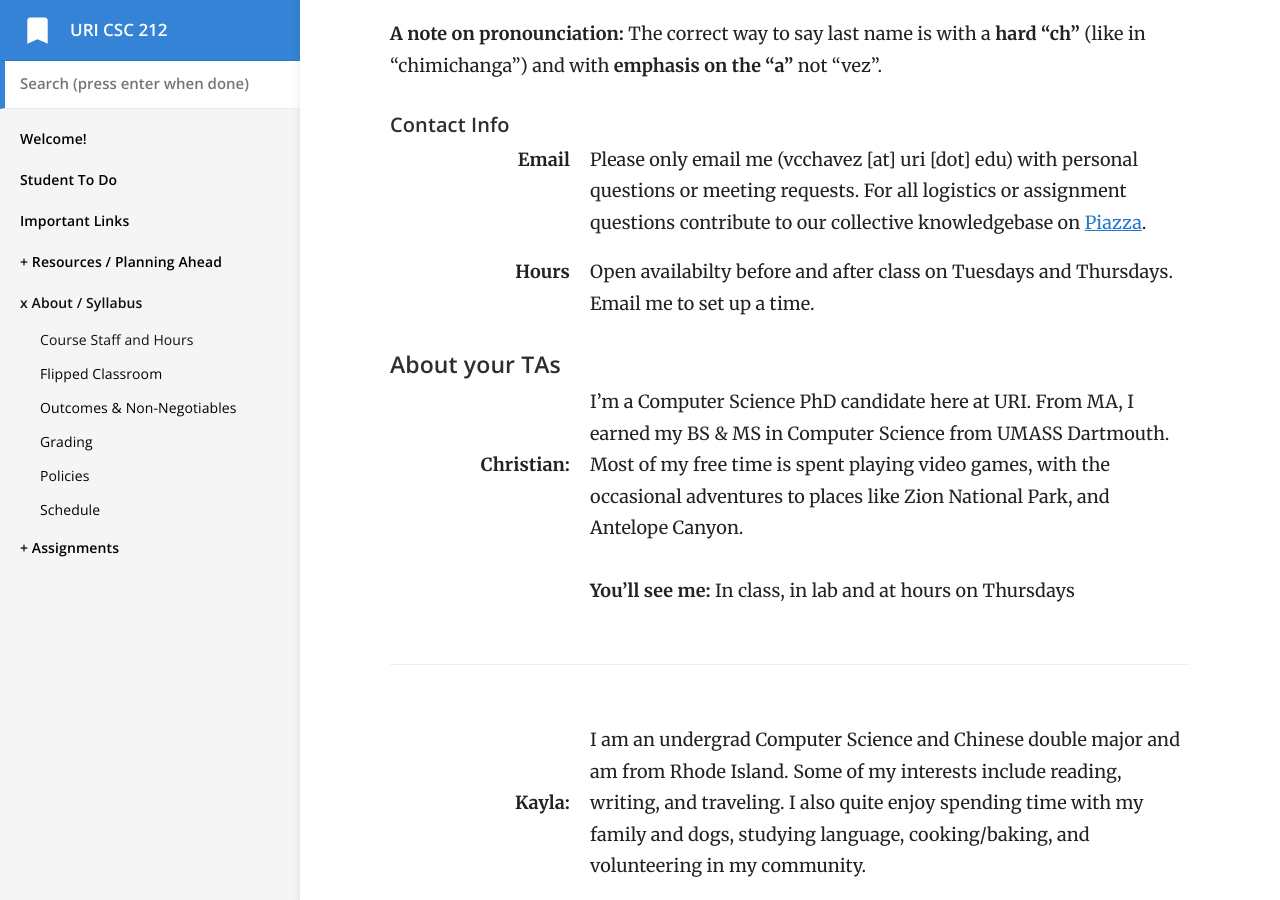
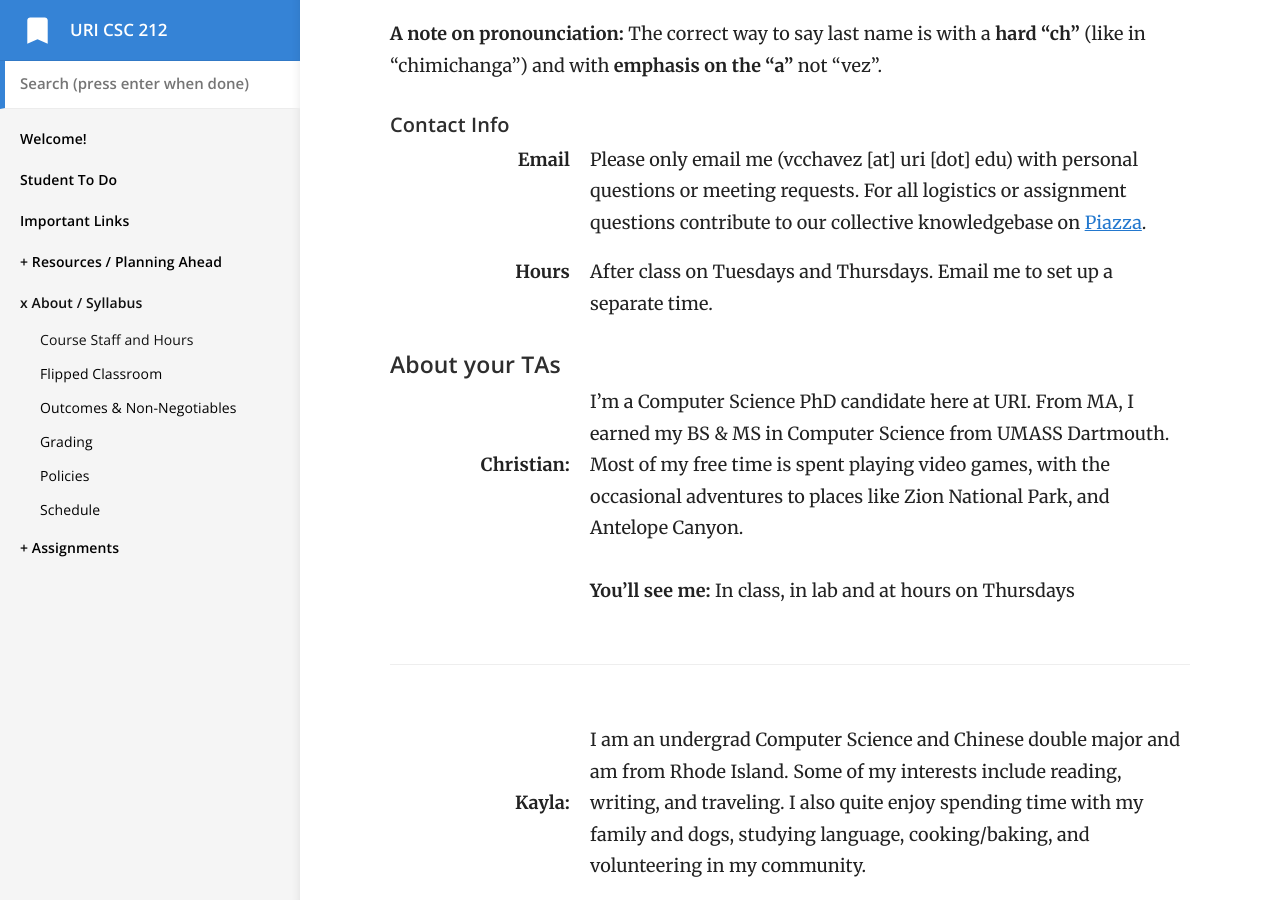
Before and after one commit to vcc-csc212/sp21-archive, a Jekyll site: the page built from _docs/2-about/staff.md, in a window 1280 px wide and 900 px high, scrolled down 776 px. Built offline with Jekyll 4.4.1, drawn with Linux system fonts in a browser that asks for light colours; some of the changed text lies outside the part shown.

Commit message:
added my hours after class

```diff
--- a/_docs/2-about/staff.md
+++ b/_docs/2-about/staff.md
@@ -24,7 +24,7 @@ Email
 : Please only email me (vcchavez [at] uri [dot] edu) with personal questions or meeting requests. For all logistics or assignment questions contribute to our collective knowledgebase on [Piazza]( https://piazza.com/uri/spring2021/csc212/).
 
 Hours
-: Open availabilty before and after class on Tuesdays and Thursdays. Email me to set up a time.
+: After class on Tuesdays and Thursdays. Email me to set up a separate time.
 
 #### About your TAs {#tas}
 <br><br>Christian:
```
Also changed, not shown: other parts of _docs/2-about/staff.md (+2 -0 lines).
